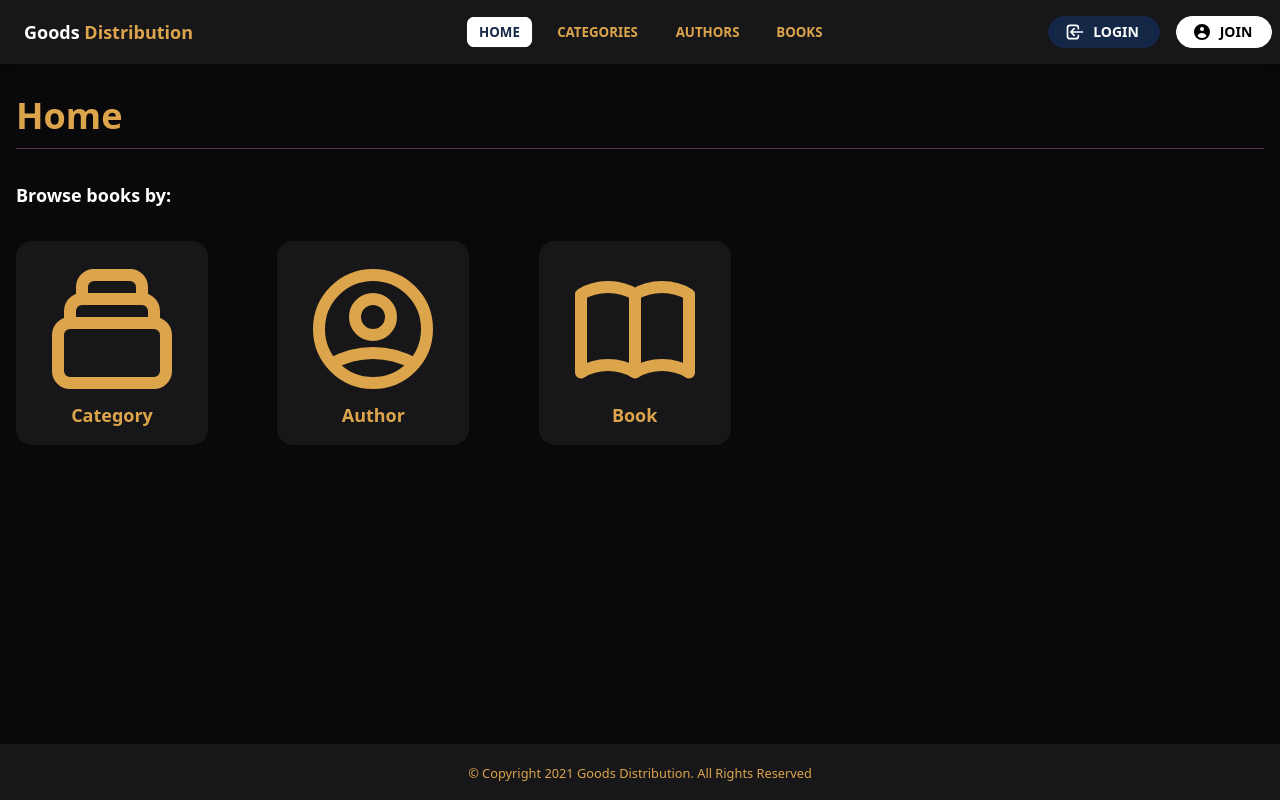
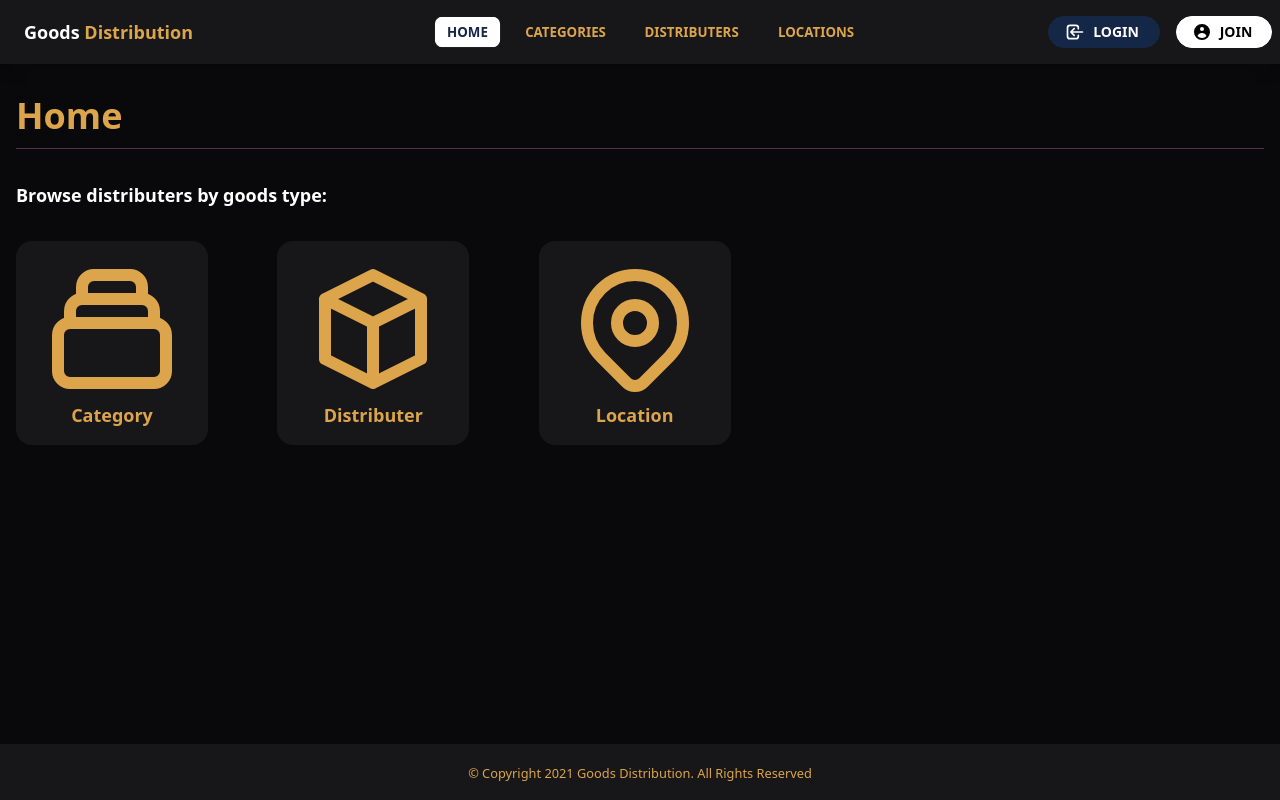
Before and after one commit to MichaelLin12/cheese-hackathon, a React (Vite) app: page / in a window 1280 px wide. Built offline with nearby package versions, Linux system fonts and the light colour scheme; what @tailwindcss/typography would draw is missing.

Commit message:
Locations page with updated icons.

```diff
--- a/src/components/author/List.jsx
+++ b/src/components/author/List.jsx
@@ -16,9 +16,9 @@ function AuthorList({ data, deleteAction }) {
     return (
       <EmptyState
         icon={UserCircleIcon}
-        title="No authors"
-        message="Start by adding a new author"
-        btnLabel="Add Author"
+        title="No distributers"
+        message="Start by adding a new distributer"
+        btnLabel="Add Distributer"
         link="/author/create"
       />
     )
@@ -48,7 +48,7 @@ function AuthorList({ data, deleteAction }) {
       <div className="mb-4">
         <Link to="/author/create" className="btn btn-secondary btn-sm">
           <UserCircleIcon className="w-5 h-5 mr-2 -ml-1" aria-hidden="true" />
-          New Author
+          New Distributer
         </Link>
       </div>
       <table className="table w-full max-w-screen-lg">
--- a/src/components/book/List.jsx
+++ b/src/components/book/List.jsx
@@ -1,5 +1,5 @@
 import React from 'react'
-import { BookOpenIcon } from '@heroicons/react/outline'
+import { BookOpenIcon, LocationMarkerIcon } from '@heroicons/react/outline'
 
 import EmptyState from '@/components/ui/EmptyState'
 import BookCard from './Card'
@@ -8,10 +8,10 @@ function BookList({ data }) {
   if (!data || data.length == 0) {
     return (
       <EmptyState
-        icon={BookOpenIcon}
-        title="No books"
-        message="Start by adding a new book"
-        btnLabel="Add Book"
+        icon={LocationMarkerIcon}
+        title="No locations"
+        message="Start by adding a new location"
+        btnLabel="Add Location"
         link="/book/create"
       />
     )
--- a/src/layout/Navbar.jsx
+++ b/src/layout/Navbar.jsx
@@ -12,11 +12,11 @@ function Navbar() {
       url: '/category',
     },
     {
-      text: 'Authors',
+      text: 'Distributers',
       url: '/author',
     },
     {
-      text: 'Books',
+      text: 'Locations',
       url: '/book',
     },
   ]
--- a/src/screens/Home.jsx
+++ b/src/screens/Home.jsx
@@ -4,6 +4,8 @@ import {
   CollectionIcon,
   UserCircleIcon,
   BookOpenIcon,
+  CubeIcon,
+  LocationMarkerIcon
 } from '@heroicons/react/outline'
 import PageHeading from '@/components/ui/PageHeading'
 
@@ -31,14 +33,14 @@ function Home() {
       icon: CollectionIcon,
     },
     {
-      title: 'Author',
+      title: 'Distributer',
       url: '/author',
-      icon: UserCircleIcon,
+      icon: CubeIcon,
     },
     {
-      title: 'Book',
+      title: 'Location',
       url: '/book',
-      icon: BookOpenIcon,
+      icon: LocationMarkerIcon,
     },
   ]
 
@@ -54,7 +56,7 @@ function Home() {
     <>
       <PageHeading title="Home" />
       <h2 className="mt-8 text-lg font-semibold text-primary">
-        Browse books by:
+        Browse distributers by goods type:
       </h2>
       <div className="grid max-w-screen-md grid-cols-1 gap-4 mt-8 justify-items-center md:grid-cols-3 md:justify-items-start">
         {pageCards}
--- a/src/screens/auth/Join.jsx
+++ b/src/screens/auth/Join.jsx
@@ -32,7 +32,7 @@ function ScreenJoin() {
 
   return (
     <>
-      <PageHeading title="Join Sitepoint Books" />
+      <PageHeading title="Join Goods Distribution" />
       <div className="flex flex-col justify-center py-12 bg-base sm:px-6 lg:px-8">
         <div className="sm:mx-auto sm:w-full sm:max-w-md">
           <h2 className="mt-6 text-3xl font-extrabold text-center">
--- a/src/screens/author/List.jsx
+++ b/src/screens/author/List.jsx
@@ -26,7 +26,7 @@ function ScreenAuthorList() {
 
   return (
     <>
-      <PageHeading title="Author List" />
+      <PageHeading title="Distributer List" />
       <div className="mt-12">
         {error && <Alert type="error" message={error.message} />}
         {isLoading && (
--- a/src/screens/book/Detail.jsx
+++ b/src/screens/book/Detail.jsx
@@ -16,7 +16,7 @@ function ScreenBookDetail() {
 
   return (
     <>
-      <PageHeading title="Book Detail" />
+      <PageHeading title="Location Detail" />
       {error && <Alert type="error" message={error.message} />}
       {isLoading && (
         <Alert
--- a/src/screens/book/List.jsx
+++ b/src/screens/book/List.jsx
@@ -26,7 +26,7 @@ function ScreenBookList() {
 
   return (
     <>
-      <PageHeading title="Book List" />
+      <PageHeading title="Locations List" />
       <div className="mt-12">
         {error && <Alert type="error" message={error.message} />}
         {isLoading && (
--- a/src/screens/book/ListByAuthor.jsx
+++ b/src/screens/book/ListByAuthor.jsx
@@ -6,7 +6,7 @@ function ScreenBookListByAuthor({ match: { params } }) {
   const { authorId } = params
   return (
     <>
-      <PageHeading title="Book List by Author" />
+      <PageHeading title="Location List by Author" />
       <BookList author={authorId} />
     </>
   )
--- a/src/screens/book/ListByCategory.jsx
+++ b/src/screens/book/ListByCategory.jsx
@@ -6,7 +6,7 @@ function ScreenBookListByCategory({ match: { params } }) {
   const { authorId: categoryId } = params
   return (
     <>
-      <PageHeading title="Book List by Category" />
+      <PageHeading title="Location List by Category" />
       <BookList author={categoryId} />
     </>
   )
--- a/src/services/DatabaseService.js
+++ b/src/services/DatabaseService.js
@@ -52,4 +52,4 @@ export const AuthorService = new DatabaseService('distributor')
 
 export const CategoryService = new DatabaseService('categories')
 
-export const BookService = new DatabaseService('books')
+export const BookService = new DatabaseService('location')
```
Also changed, not shown: 1 other file (tests, documents, lock files or other folders).
